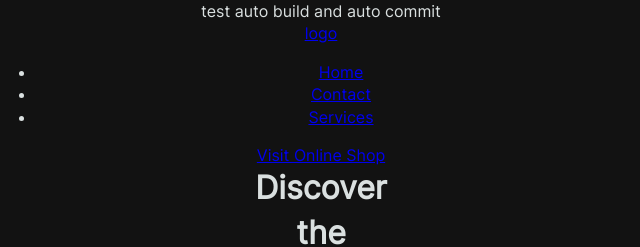
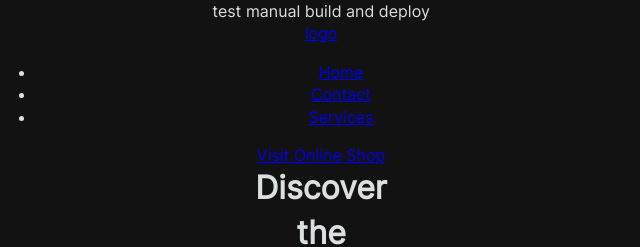
Before and after one commit to TychonK/in4group, a website built with webpack: page src/template.html in a window 1280 px wide. Shown: the top 247 px of the page, 319-959 px from the left. Built offline with nearby package versions, Linux system fonts and the light colour scheme; files whose address does not match are found by name.

Commit message:
Update header.html

```diff
--- a/src/partials/header.html
+++ b/src/partials/header.html
@@ -1,3 +1,3 @@
 <header>
-    test auto build and auto commit
+    test manual build and deploy
 </header>
```
